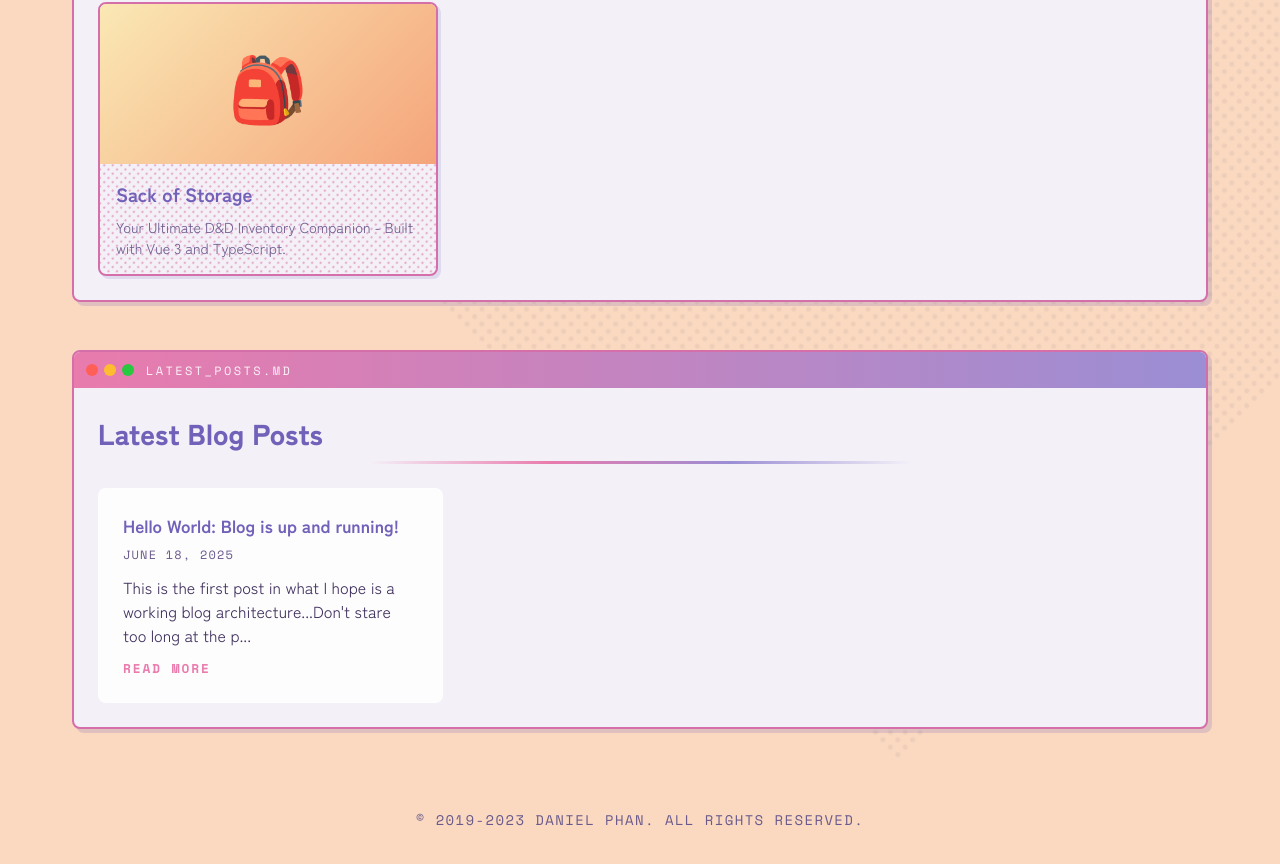
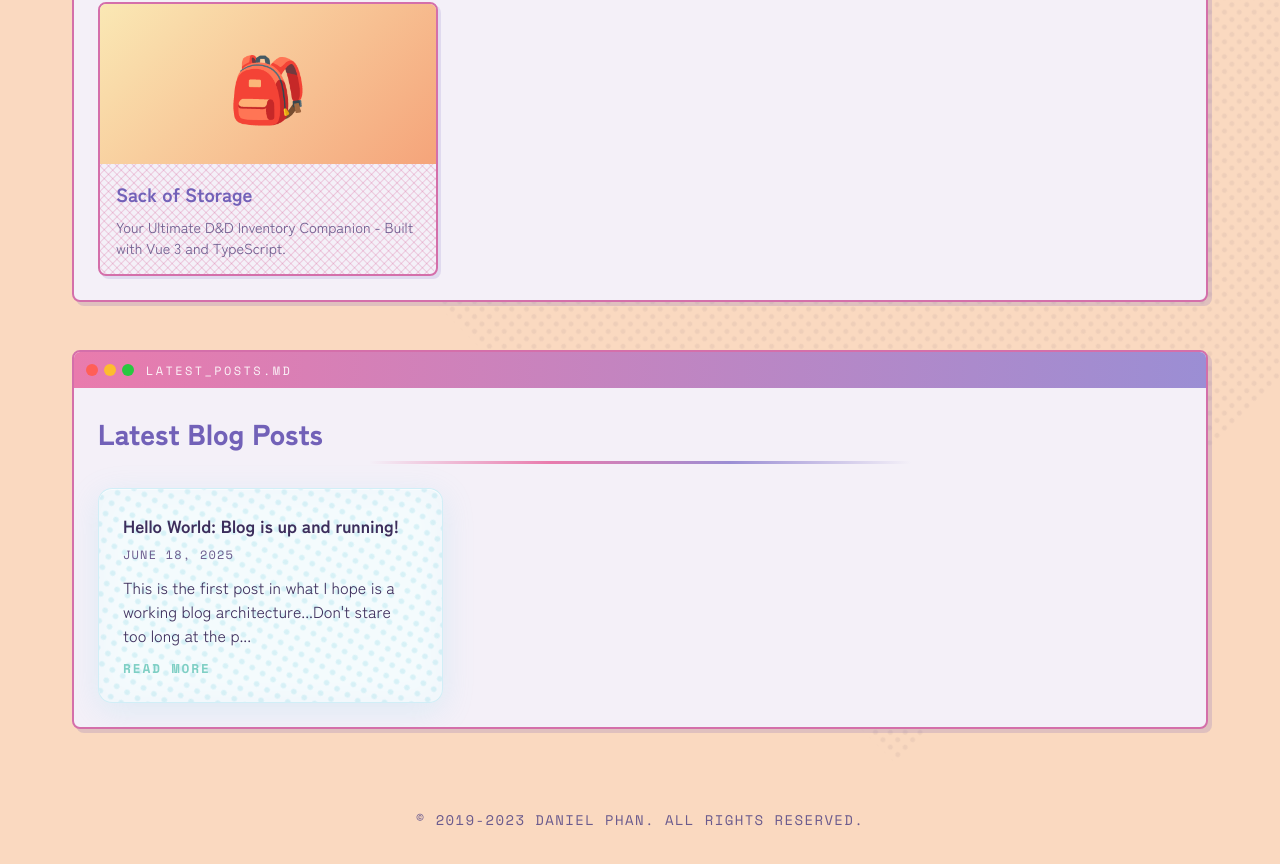
Before and after one commit to Axelm3sh/Axelm3sh.github.io, a React (Vite) app: page / in a window 1280 px wide. Shown: the part 740-1604 px from the top of the page. Built offline with nearby package versions, Linux system fonts and the light colour scheme.

Commit message:
Improve Home page blog preview with glass styling and halftone patterns

```diff
--- a/src/pages/Home.css
+++ b/src/pages/Home.css
@@ -151,26 +151,32 @@
 .blog-preview-item {
   position: relative;
   padding: 1.5rem;
-  background: rgba(255, 255, 255, 0.85);
-  border: 1px solid rgba(255, 255, 255, 0.5);
-  border-radius: 8px;
+  background: rgba(235, 248, 252, 0.55);
+  backdrop-filter: blur(18px) saturate(1.4) brightness(1.08);
+  -webkit-backdrop-filter: blur(18px) saturate(1.4) brightness(1.08);
+  border: 1px solid rgba(114, 212, 232, 0.25);
+  border-radius: 14px;
   overflow: hidden;
+  isolation: isolate;
+  box-shadow:
+    0 8px 32px rgba(114, 212, 232, 0.18),
+    inset 0 1px 0 rgba(255, 255, 255, 0.6);
   transition: transform 0.3s ease, box-shadow 0.3s ease;
 }
 
 .blog-preview-item:hover {
   transform: translateY(-3px);
-  box-shadow: 0 6px 20px rgba(114, 97, 184, 0.15);
+  box-shadow: 0 6px 20px rgba(114, 212, 232, 0.22);
 }
 
 .blog-preview-item:hover h3 {
-  color: var(--accent-blush);
+  color: var(--cool-cyan);
 }
 
 .blog-preview-item h3 {
   margin-bottom: 0.5rem;
   font-size: 1.1rem;
-  color: var(--deep-grape);
+  color: var(--text-primary);
   transition: color 0.3s ease;
 }
 
@@ -191,7 +197,7 @@
   font-weight: 700;
   text-transform: uppercase;
   letter-spacing: 0.15em;
-  color: var(--accent-blush);
+  color: var(--mint-haze);
 }
 
 .no-posts {
--- a/src/pages/Home.tsx
+++ b/src/pages/Home.tsx
@@ -93,7 +93,7 @@ const Home = () => {
               rel="noopener noreferrer"
               className="featured-item"
             >
-              <Halftone size="sm" color="blush" />
+              <Halftone size="sm" color="blush" pattern={"crosshatch"} />
               <div className="featured-image">
                 <span className="featured-emoji">🎒</span>
               </div>
@@ -126,6 +126,7 @@ const Home = () => {
                   animate={{ opacity: 1, y: 0 }}
                   transition={{ delay: 0.1 * index, duration: 0.5 }}
                 >
+                  <Halftone size="lg" color="cyan" opacity={0.35} angle={30} />
                   <h3>{post.title}</h3>
                   <p className="blog-date">{formatDate(post.date)}</p>
                   <p>{truncateText(post.excerpt, 100)}</p>
```
